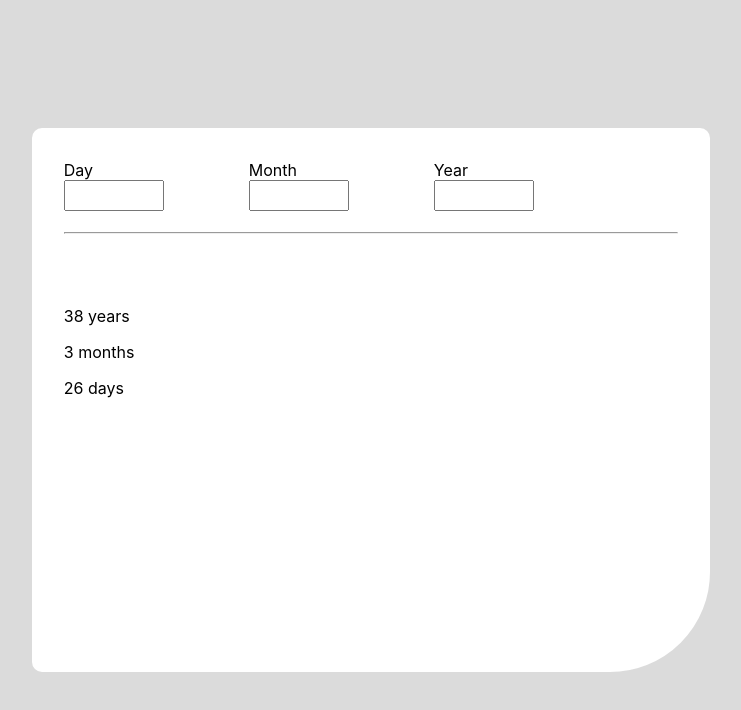
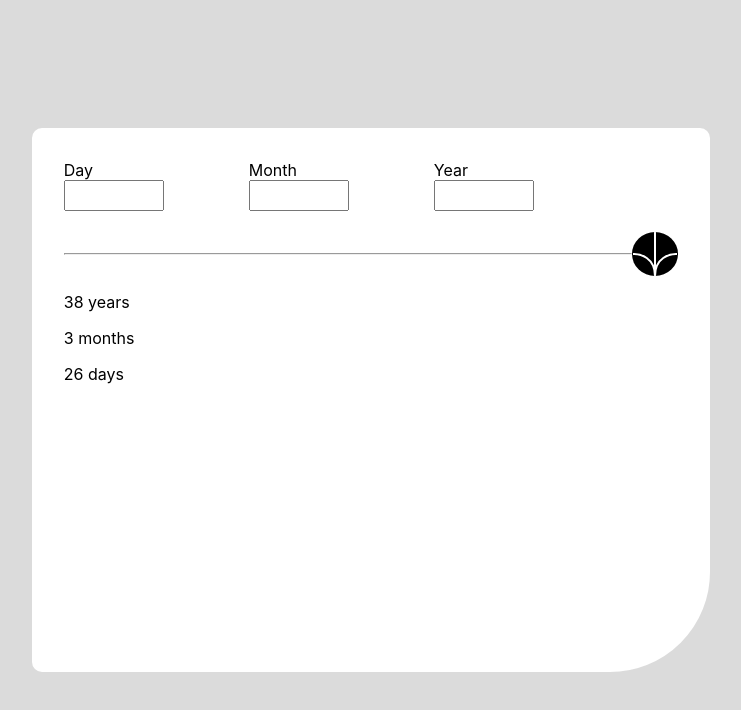
Before and after one commit to steven-mpawulo/age-calculator, a React (Create React App) app: page / in a window 1280 px wide. Shown: the top 710 px of the page, without its empty margins (269-1010 px from the left). Built offline with nearby package versions, Linux system fonts and the light colour scheme.

Commit message:
styles middle container of the card

```diff
--- a/src/styles/age_calculator.css
+++ b/src/styles/age_calculator.css
@@ -24,3 +24,20 @@ input[type=number] {
     width: 50%;
     height: 60%;
 }
+
+.middle-container {
+    display: flex;
+    width: 100%;
+    align-items: center;
+}
+hr {
+    width: 100%;
+    height: 0%;
+    margin: 0;
+}
+
+img {
+    background-color: black;
+    border-radius: 50%;
+    margin: 0;
+}
```
